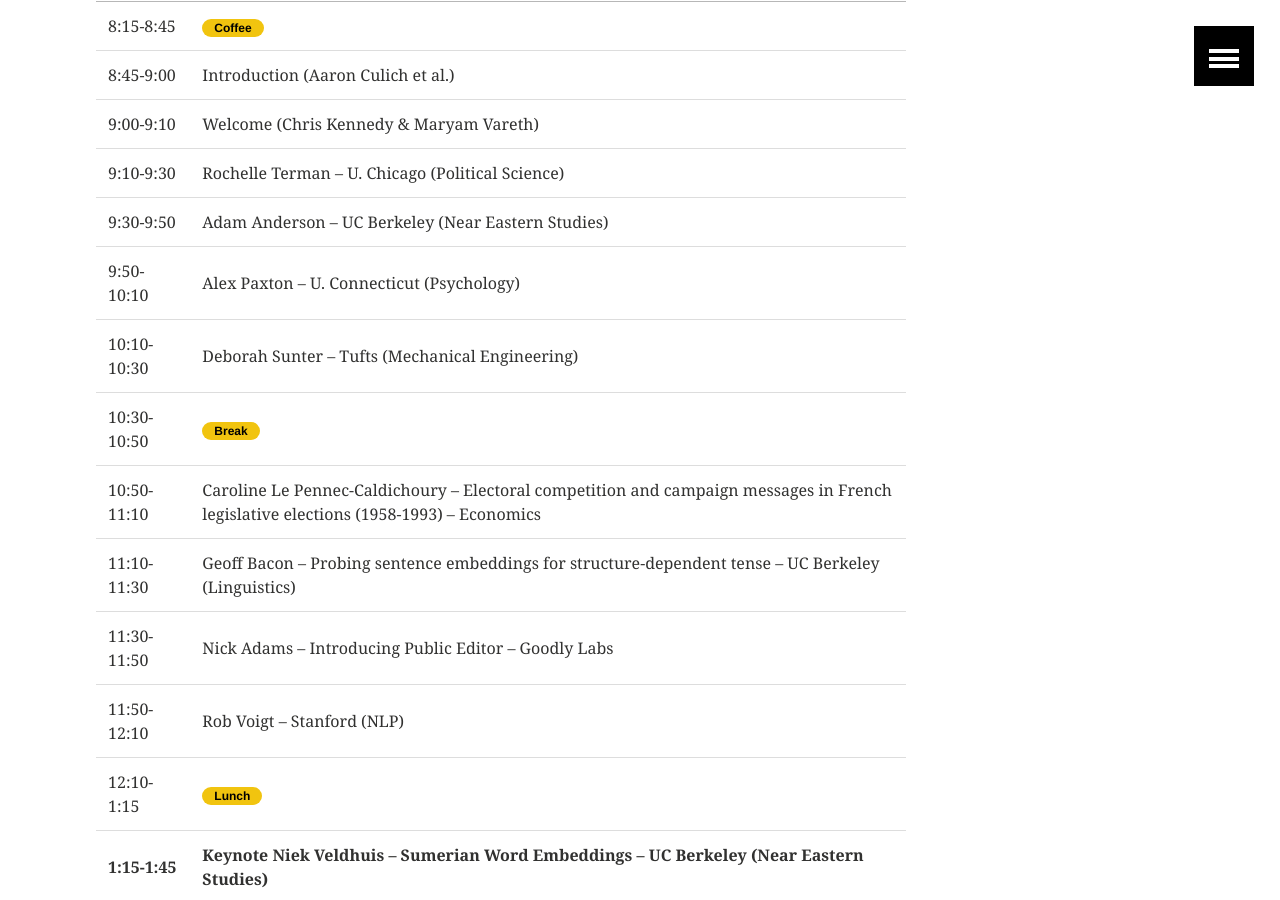
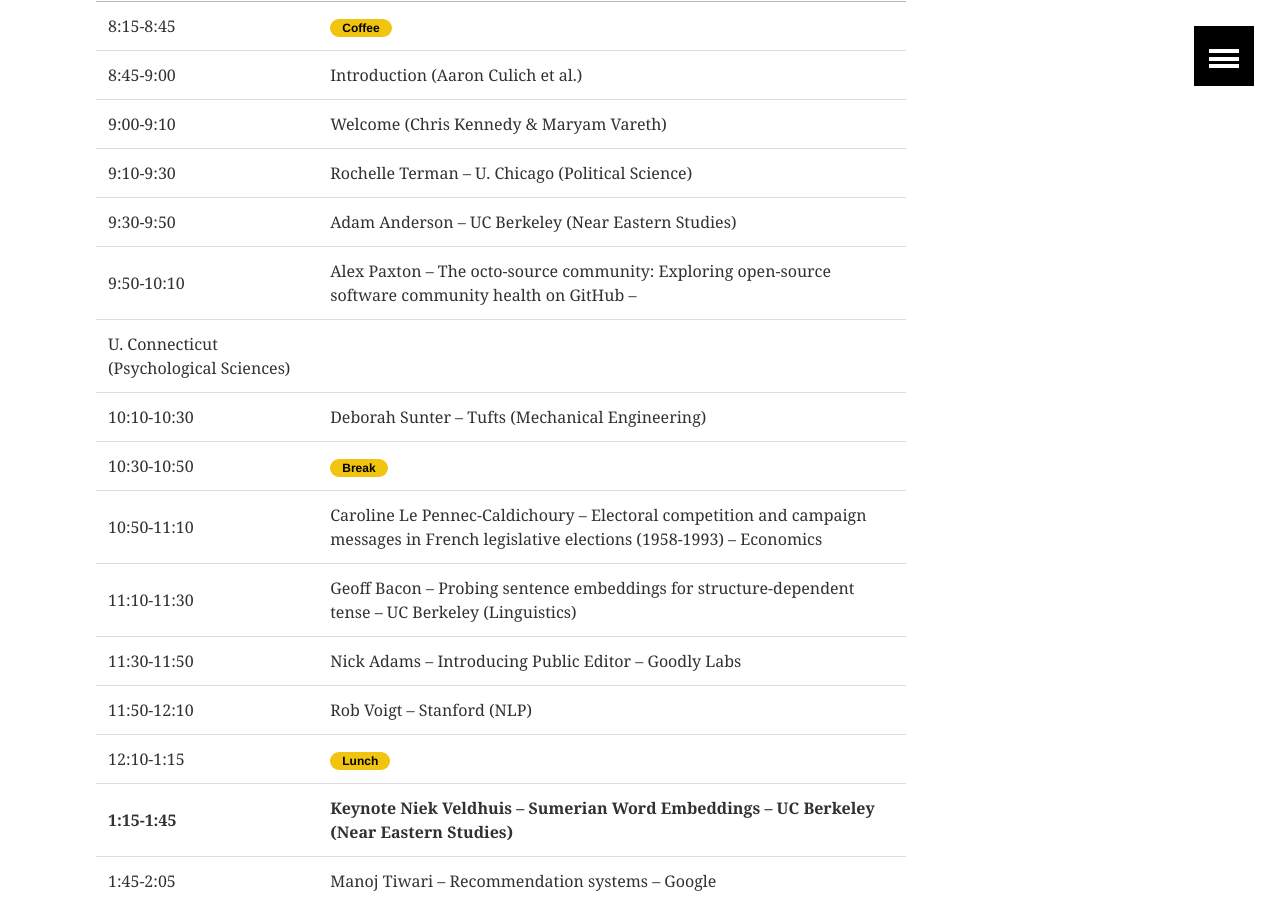
Before and after one commit to TextXD/textxd.github.io, a Jekyll site: the page built from programs/textxd2018.md, in a window 1280 px wide and 900 px high, scrolled down 1134 px. Built offline with Jekyll 4.4.1, drawn with Linux system fonts in a browser that asks for light colours.

Commit message:
Update textxd2018.md

```diff
--- a/programs/textxd2018.md
+++ b/programs/textxd2018.md
@@ -45,7 +45,8 @@ image:
 |----
 | 9:30-9:50 | Adam Anderson --  UC Berkeley (Near Eastern Studies) |
 |----
-| 9:50-10:10 | Alex Paxton --  U. Connecticut (Psychology) |
+| 9:50-10:10 | Alex Paxton -- The octo-source community: Exploring open-source software community health on GitHub --
+U. Connecticut (Psychological Sciences) |
 | 10:10-10:30 | Deborah Sunter --  Tufts (Mechanical Engineering) |
 | 10:30-10:50 |  <span class="badge warning">Break</span>   |
 |----
```
